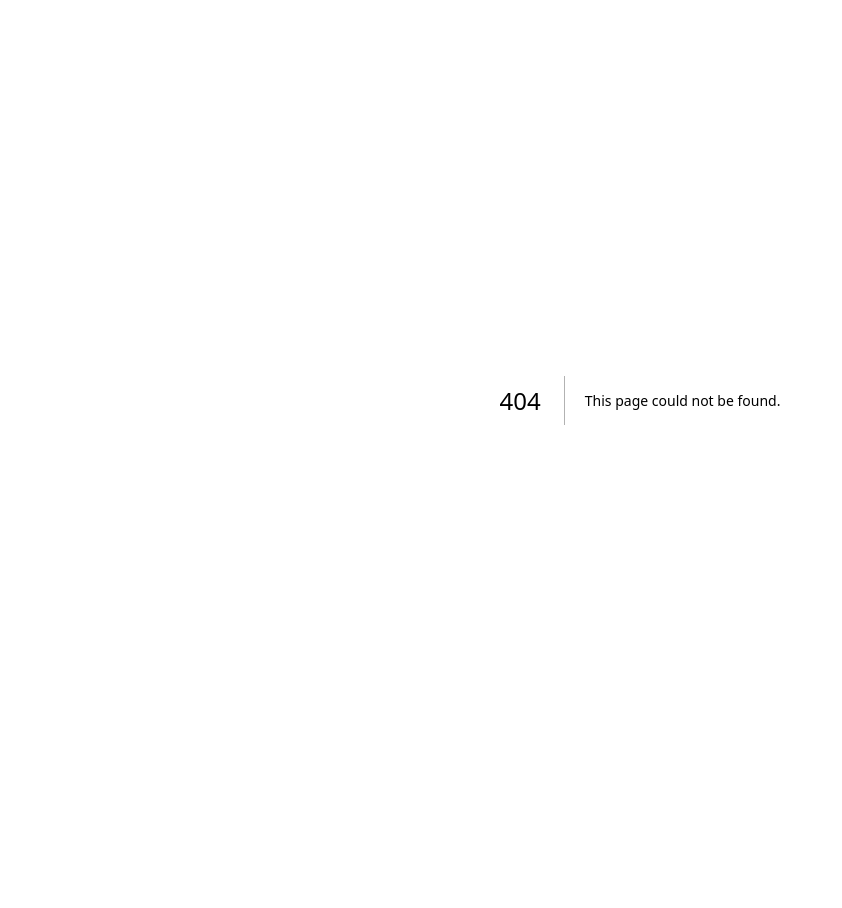
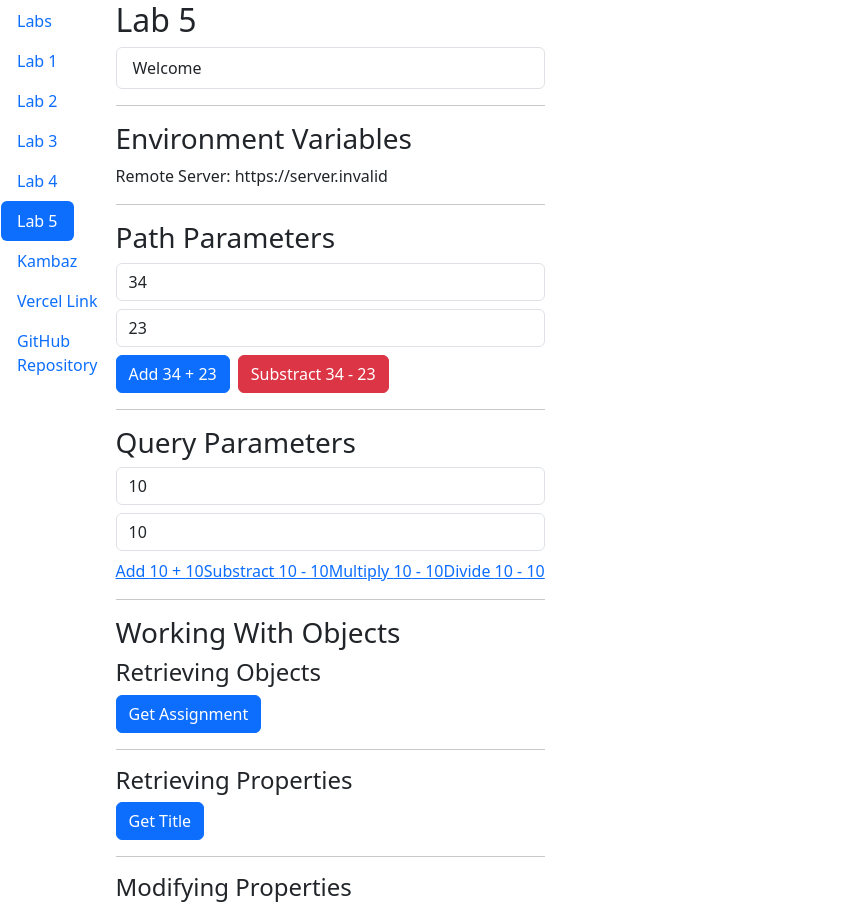
Before and after one commit to theinhumaneme/cs5610-kambaz-fa-25-kalyan-mudumby, a Next.js app: page /Labs/Lab5 in a window 1280 px wide. Before the commit this address had no page. Shown: the top 908 px of the page, without its empty margins (0-842 px from the left). Before the commit the page ends 800 px from the top, so only its background shows below. Built offline with nearby package versions, Linux system fonts and the light colour scheme; no server answers.

Commit message:
start lab5

```diff
--- /dev/null
+++ b/app/Labs/Lab5/EnvironementVariables.tsx
@@ -0,0 +1,10 @@
+const HTTP_SERVER = process.env.NEXT_PUBLIC_HTTP_SERVER;
+export default function EnvironmentVariables() {
+  return (
+    <div id="wd-environment-variables">
+      <h3>Environment Variables</h3>
+      <p>Remote Server: {HTTP_SERVER}</p>
+      <hr />
+    </div>
+  );
+}
--- /dev/null
+++ b/app/Labs/Lab5/PathParameters.tsx
@@ -0,0 +1,42 @@
+"use client";
+import { useState } from "react";
+import { FormControl } from "react-bootstrap";
+const HTTP_SERVER = process.env.NEXT_PUBLIC_HTTP_SERVER;
+export default function PathParameters() {
+  const [a, setA] = useState("34");
+  const [b, setB] = useState("23");
+  return (
+    <div>
+      <h3>Path Parameters</h3>
+      <FormControl
+        className="mb-2"
+        id="wd-path-parameter-a"
+        type="number"
+        defaultValue={a}
+        onChange={(e) => setA(e.target.value)}
+      />
+      <FormControl
+        className="mb-2"
+        id="wd-path-parameter-b"
+        type="number"
+        defaultValue={b}
+        onChange={(e) => setB(e.target.value)}
+      />
+      <a
+        className="btn btn-primary me-2"
+        id="wd-path-parameter-add"
+        href={`${HTTP_SERVER}/lab5/add/${a}/${b}`}
+      >
+        Add {a} + {b}
+      </a>
+      <a
+        className="btn btn-danger"
+        id="wd-path-parameter-subtract"
+        href={`${HTTP_SERVER}/lab5/subtract/${a}/${b}`}
+      >
+        Substract {a} - {b}
+      </a>
+      <hr />
+    </div>
+  );
+}
--- /dev/null
+++ b/app/Labs/Lab5/QueryParameter.tsx
@@ -0,0 +1,52 @@
+import { useState } from "react";
+import { FormControl } from "react-bootstrap";
+const HTTP_SERVER = process.env.NEXT_PUBLIC_HTTP_SERVER;
+export default function QueryParameter() {
+  const [a, setA] = useState("10");
+  const [b, setB] = useState("10");
+  return (
+    <div id="wd-query-parameters">
+      <h3>Query Parameters</h3>
+      <FormControl
+        id="wd-query-parameter-a"
+        className="mb-2"
+        defaultValue={a}
+        type="number"
+        onChange={(e) => setA(e.target.value)}
+      />
+      <FormControl
+        id="wd-query-parameter-b"
+        className="mb-2"
+        defaultValue={b}
+        type="number"
+        onChange={(e) => setB(e.target.value)}
+      />
+      <a
+        id="wd-query-parameter-add"
+        href={`${HTTP_SERVER}/lab5/calculator?operation=add&a=${a}&b=${b}`}
+      >
+        Add {a} + {b}
+      </a>
+      <a
+        id="wd-query-parameter-subtract"
+        href={`${HTTP_SERVER}/lab5/calculator?operation=subtract&a=${a}&b=${b}`}
+      >
+        Substract {a} - {b}
+      </a>
+      <a
+        id="wd-query-parameter-subtract"
+        href={`${HTTP_SERVER}/lab5/calculator?operation=multiply&a=${a}&b=${b}`}
+      >
+        Multiply {a} - {b}
+      </a>
+      <a
+        id="wd-query-parameter-subtract"
+        href={`${HTTP_SERVER}/lab5/calculator?operation=divide&a=${a}&b=${b}`}
+      >
+        Divide {a} - {b}
+      </a>
+      {/* create additional links to test multiply and divide. use IDs starting with wd-query-parameter- */}
+      <hr />
+    </div>
+  );
+}
--- /dev/null
+++ b/app/Labs/Lab5/WorkingWithObjects.tsx
@@ -0,0 +1,54 @@
+import { useState } from "react";
+import { FormControl } from "react-bootstrap";
+const HTTP_SERVER = process.env.NEXT_PUBLIC_HTTP_SERVER;
+export default function WorkingWithObjects() {
+  const [assignment, setAssignment] = useState({
+    id: 1,
+    title: "NodeJS Assignment",
+    description: "Create a NodeJS server with ExpressJS",
+    due: "2021-10-10",
+    completed: false,
+    score: 0,
+  });
+  const ASSIGNMENT_API_URL = `${HTTP_SERVER}/lab5/assignment`;
+  return (
+    <div id="wd-working-with-objects">
+      <h3>Working With Objects</h3>
+      <h4>Retrieving Objects</h4>
+      <a
+        id="wd-retrieve-assignments"
+        className="btn btn-primary"
+        href={`${HTTP_SERVER}/lab5/assignment`}
+      >
+        Get Assignment
+      </a>
+      <hr />
+      <h4>Retrieving Properties</h4>
+      <a
+        id="wd-retrieve-assignment-title"
+        className="btn btn-primary"
+        href={`${HTTP_SERVER}/lab5/assignment/title`}
+      >
+        Get Title
+      </a>
+      <hr />
+      <h4>Modifying Properties</h4>
+      <a
+        id="wd-update-assignment-title"
+        className="btn btn-primary float-end"
+        href={`${ASSIGNMENT_API_URL}/title/${assignment.title}`}
+      >
+        Update Title{" "}
+      </a>
+      <FormControl
+        className="w-75"
+        id="wd-assignment-title"
+        defaultValue={assignment.title}
+        onChange={(e) =>
+          setAssignment({ ...assignment, title: e.target.value })
+        }
+      />
+      <hr />
+    </div>
+  );
+}
--- /dev/null
+++ b/app/Labs/Lab5/page.tsx
@@ -0,0 +1,24 @@
+"use client";
+import EnvironmentVariables from "./EnvironementVariables";
+import PathParameters from "./PathParameters";
+import QueryParameter from "./QueryParameter";
+import WorkingWithObjects from "./WorkingWithObjects";
+
+const HTTP_SERVER = process.env.NEXT_PUBLIC_HTTP_SERVER;
+export default function Lab5() {
+  return (
+    <div id="wd-lab5">
+      <h2>Lab 5</h2>
+      <div className="list-group">
+        <a href={`${HTTP_SERVER}/lab5/welcome`} className="list-group-item">
+          Welcome
+        </a>
+      </div>
+      <hr />
+      <EnvironmentVariables />
+      <PathParameters />
+      <QueryParameter />
+      <WorkingWithObjects />
+    </div>
+  );
+}
--- a/app/Labs/TOC.tsx
+++ b/app/Labs/TOC.tsx
@@ -52,6 +52,15 @@
         </NavLink>
       </NavItem>
       <NavItem>
+        <NavLink
+          href="/Labs/Lab5"
+          as={Link}
+          className={`nav-link ${pathname.endsWith("Lab5") ? "active" : ""}`}
+        >
+          Lab 5
+        </NavLink>
+      </NavItem>
+      <NavItem>
         <NavLink href="/" as={Link}>
           Kambaz
         </NavLink>
```
